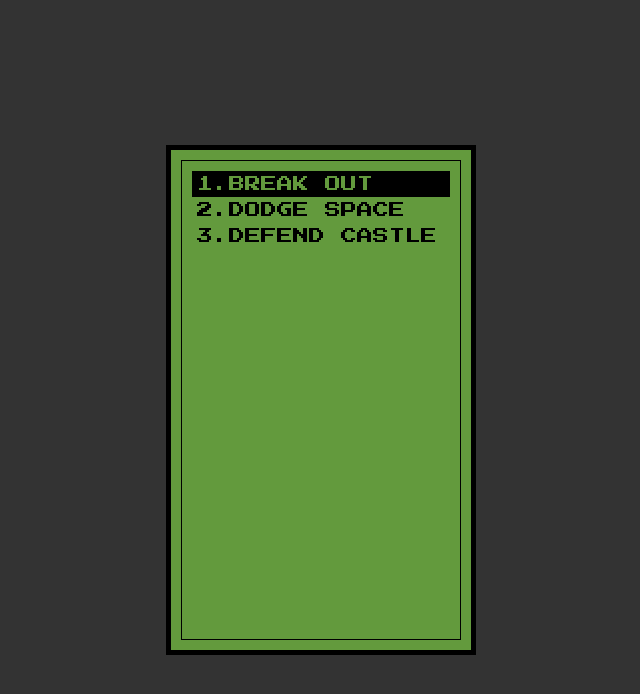
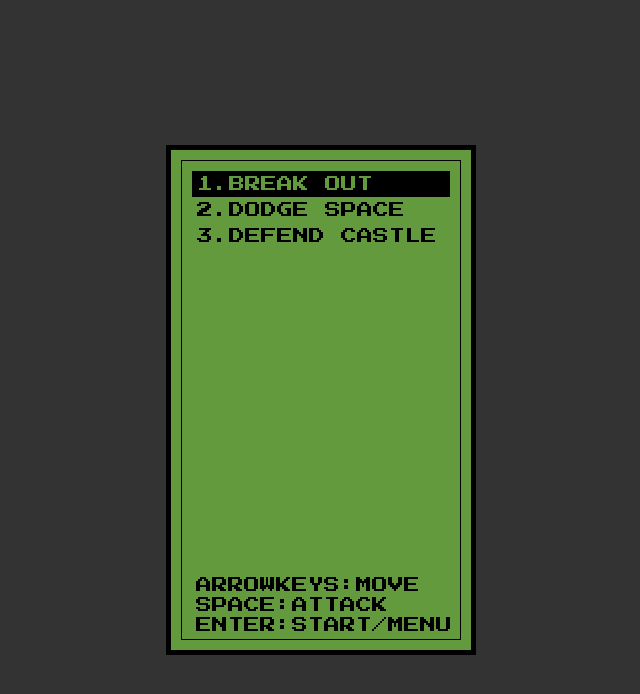
Before and after one commit to Mitty0719/GameBox, a plain HTML site: page index.html in a window 1280 px wide. Shown: the whole page, without its empty margins (319-959 px from the left). Drawn offline with Linux system fonts and the light colour scheme.

Commit message:
Add guide

```diff
--- a/css/style.css
+++ b/css/style.css
@@ -33,6 +33,14 @@ canvas {
   background: #639a3d;
   border: 5px solid black;
 }
+.guide-con {
+  position: absolute;
+  left: 25px;
+  bottom: 15px;
+}
+.guide-text {
+  line-height: 20px;
+}
 
 .game-list {
   flex-grow: 1;
--- a/index.html
+++ b/index.html
@@ -24,6 +24,11 @@
           <!-- <li class="game-item">4.BREAK OUT</li>
           <li class="game-item">5.BREAK OUT</li> -->
       </ul>
+      <div class="guide-con">
+        <div class="guide-text">ARROWKEYS:MOVE</div>
+        <div class="guide-text">SPACE:ATTACK</div>
+        <div class="guide-text">ENTER:START/MENU</div>
+      </div>
     </div>
   </div>
 
```
